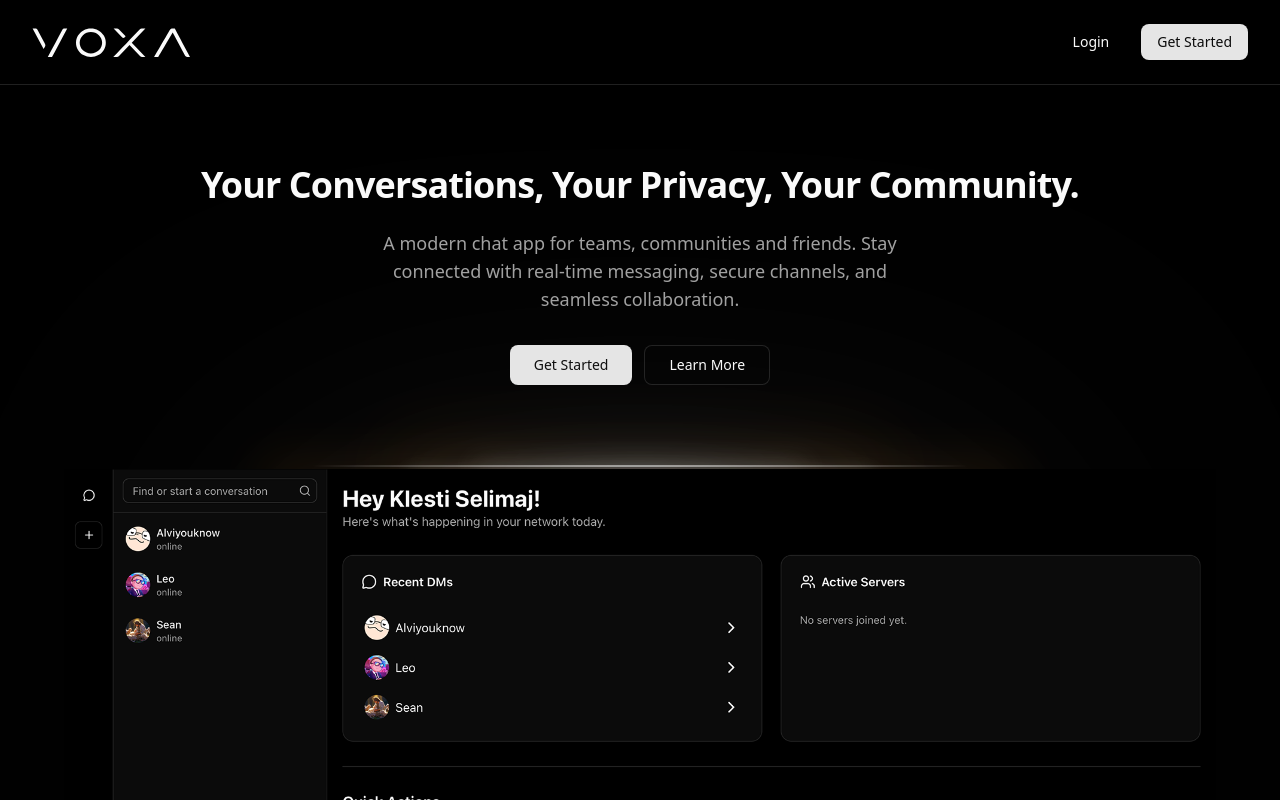
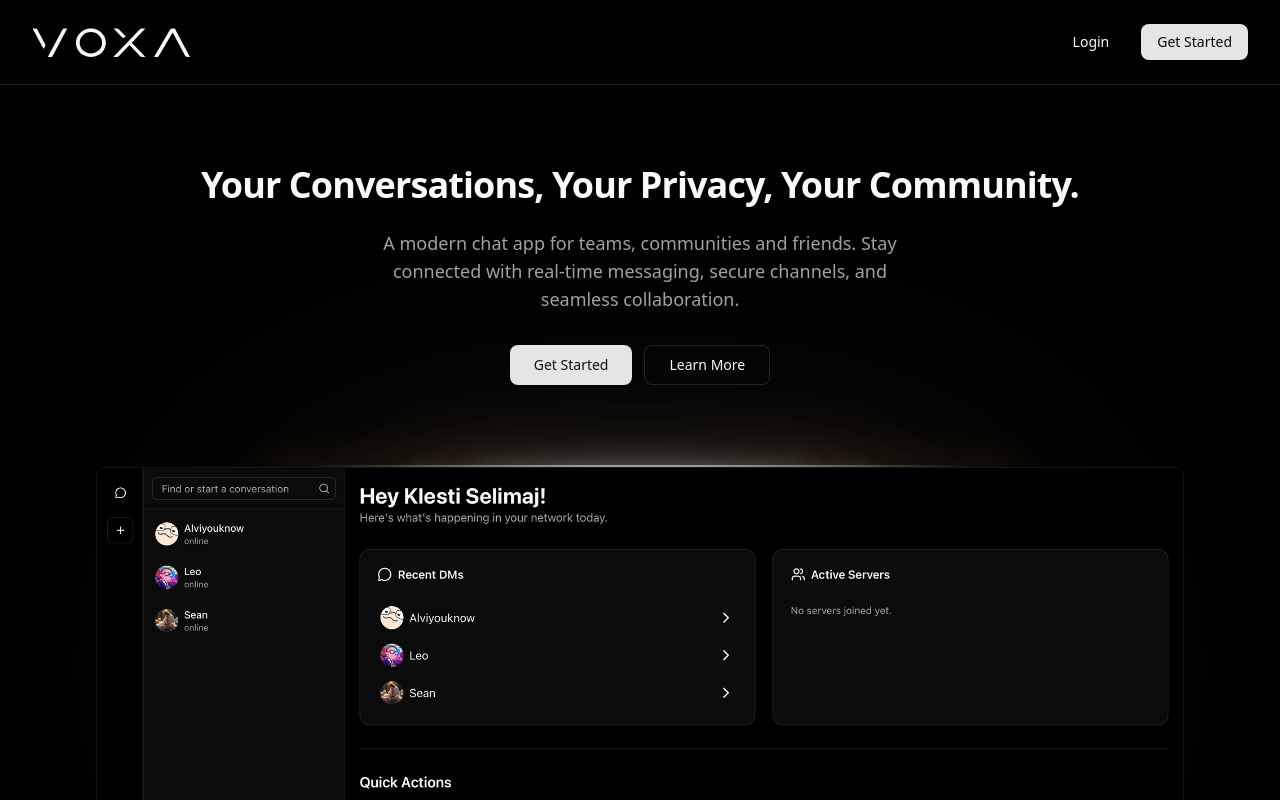
Before and after one commit to kleo-dev/voxa, a Next.js app: page / in a window 1280 px wide. Shown: the top 800 px of the page. Built offline with nearby package versions, Linux system fonts and the light colour scheme; no server answers.

Commit message:
Small improvements showcase

```diff
--- /dev/null
+++ b/src/app/Shine.tsx
@@ -0,0 +1,61 @@
+export default function Shine() {
+  return (
+    <div className="px-10 md:px-0">
+      <div className="w-full h-[2px] mx-auto lg:w-3xl relative">
+        <div
+          className="
+          absolute left-1/2 -translate-x-1/2
+          w-[99%] h-[29px] rounded-full
+          filter blur-[24.5px] mix-blend-lighten opacity-30
+          bg-[radial-gradient(50%_50%,_#7d7d7d_0%,_#ff961f66_100%)]
+          "
+        ></div>
+
+        <div
+          className="
+          absolute left-1/2 -translate-x-1/2
+          w-[64%] h-[17px] rounded-full
+          filter blur-[40.5px] mix-blend-lighten opacity-80
+          bg-[radial-gradient(50%_50%,_#7d7d7d_0%,_#ff961f66_100%)]
+        "
+        ></div>
+
+        <div
+          className="
+          absolute left-1/2 -translate-x-1/2
+          w-[60.8%] h-[17px] rounded-full
+          filter blur-[7px] mix-blend-lighten opacity-20
+          bg-[radial-gradient(50%_50%,_#fff_0%,_#fff6_100%)]
+        "
+        ></div>
+
+        <div
+          className="
+          absolute left-1/2 -translate-x-1/2
+          w-[43.5%] h-[5px] rounded-full
+          filter blur-md mix-blend-lighten opacity-80
+          bg-[radial-gradient(50%_50%,_#fff_0%,_#fff6_100%)]
+        "
+        ></div>
+
+        <div
+          className="
+          absolute left-1/2 -translate-x-1/2
+          w-[99%] h-[2px] rounded-full
+          filter
+          bg-[radial-gradient(50%_50%,_#fff_0%,_#c7ffee00_100%)]
+        "
+        ></div>
+
+        <div
+          className="
+          absolute left-1/2 -translate-x-1/2
+          w-full h-[398px] rounded-full
+          filter blur-[135px] mix-blend-lighten opacity-10
+          bg-[#b8b8b8]
+        "
+        ></div>
+      </div>
+    </div>
+  );
+}
--- a/src/app/globals.css
+++ b/src/app/globals.css
@@ -173,44 +173,3 @@
 ::-webkit-scrollbar-thumb:hover {
   background-color: #4b5563;
 }
-
-.ss-light2 {
-  filter: blur(24.5px);
-  mix-blend-mode: lighten;
-  opacity: 0.3;
-  background: radial-gradient(50% 50%, #7d7d7d 0%, #ff961f66 100%);
-}
-
-.ss-light3 {
-  filter: blur(40.5px);
-  mix-blend-mode: lighten;
-  opacity: 0.8;
-  background: radial-gradient(50% 50%, #7d7d7d 0%, #ff961f66 100%);
-}
-
-.ss-light4 {
-  filter: blur(7px);
-  mix-blend-mode: lighten;
-  opacity: 0.2;
-  background: radial-gradient(50% 50%, #fff 0%, #fff6 100%);
-}
-
-.ss-light5 {
-  filter: blur(12px);
-  mix-blend-mode: lighten;
-  opacity: 0.8;
-  background: radial-gradient(50% 50%, #fff 0%, #fff6 100%);
-}
-
-.ss-light6 {
-  filter: blur(); /* missing value in original, keep as-is or add value */
-  mix-blend-mode: lighten;
-  background: radial-gradient(50% 50%, #fff 0%, #c7ffee00 100%);
-}
-
-.ss-light7 {
-  filter: blur(135px);
-  mix-blend-mode: lighten;
-  opacity: 0.1;
-  background-color: #b8b8b8;
-}
--- a/src/app/page.tsx
+++ b/src/app/page.tsx
@@ -1,12 +1,10 @@
 "use client";
 
 import { Button } from "@/components/ui/button";
-import { Card, CardContent } from "@/components/ui/card";
-import { Input } from "@/components/ui/input";
-import { MessageCircle, Users, Shield } from "lucide-react";
 import { motion } from "framer-motion";
 import { useRouter } from "next/navigation";
 import Logo from "@/components/Logo";
+import Shine from "./Shine";
 
 export default function LandingPage() {
   const router = useRouter();
@@ -80,37 +78,16 @@ export default function LandingPage() {
         />
       </section> */}
 
-      <section className="w-full">
-        <div className="w-3xl h-1 mx-auto relative">
-          <div className="ss-light2 absolute left-1/2 -translate-x-1/2 w-[760px] h-[29px] rounded-full"></div>
-          <div className="ss-light3 absolute left-1/2 -translate-x-1/2 w-[491px] h-[17px] rounded-full"></div>
-          <div className="ss-light4 absolute left-1/2 -translate-x-1/2 w-[467px] h-[17px] rounded-full"></div>
-          <div className="ss-light5 absolute left-1/2 -translate-x-1/2 w-[334px] h-[5px] rounded-full"></div>
-          <div className="ss-light6 absolute left-1/2 -translate-x-1/2 w-[760px] h-[2px] rounded-full"></div>
-          <div className="ss-light7 absolute left-1/2 -translate-x-1/2 w-[768px] h-[398px] rounded-full"></div>
-        </div>
+      {/* Showcase */}
+      <section className="w-full lg:w-6xl mx-auto px-8 pb-10">
+        <Shine />
 
-        {/* <img src="/ss.png" alt="Showcase" className="max-w-6xl mx-auto" /> */}
         <img
           src="/ss.png"
           alt="Showcase"
-          className="max-w-6xl mx-auto relative z-10"
+          className="w-full mx-auto relative z-10 border border-accent rounded-lg"
         />
       </section>
-
-      {/* Call to Action */}
-      {/* <section className="bg-muted py-20 px-6 text-center">
-        <h3 className="text-3xl font-semibold mb-4">
-          Ready to start chatting?
-        </h3>
-        <p className="text-muted-foreground mb-6">
-          Create your free account today and bring your conversations together.
-        </p>
-        <div className="max-w-md mx-auto flex gap-2">
-          <Input placeholder="Enter your email" />
-          <Button>Sign Up</Button>
-        </div>
-      </section> */}
 
       {/* Footer */}
       <footer className="px-6 py-8 border-t text-center text-sm text-muted-foreground">
@@ -119,23 +96,3 @@ export default function LandingPage() {
     </div>
   );
 }
-
-function FeatureCard({
-  icon,
-  title,
-  description,
-}: {
-  icon: React.ReactNode;
-  title: string;
-  description: string;
-}) {
-  return (
-    <Card className="shadow-sm">
-      <CardContent className="p-6 flex flex-col items-center text-center">
-        {icon}
-        <h4 className="mt-4 font-semibold text-xl">{title}</h4>
-        <p className="mt-2 text-muted-foreground">{description}</p>
-      </CardContent>
-    </Card>
-  );
-}
```
